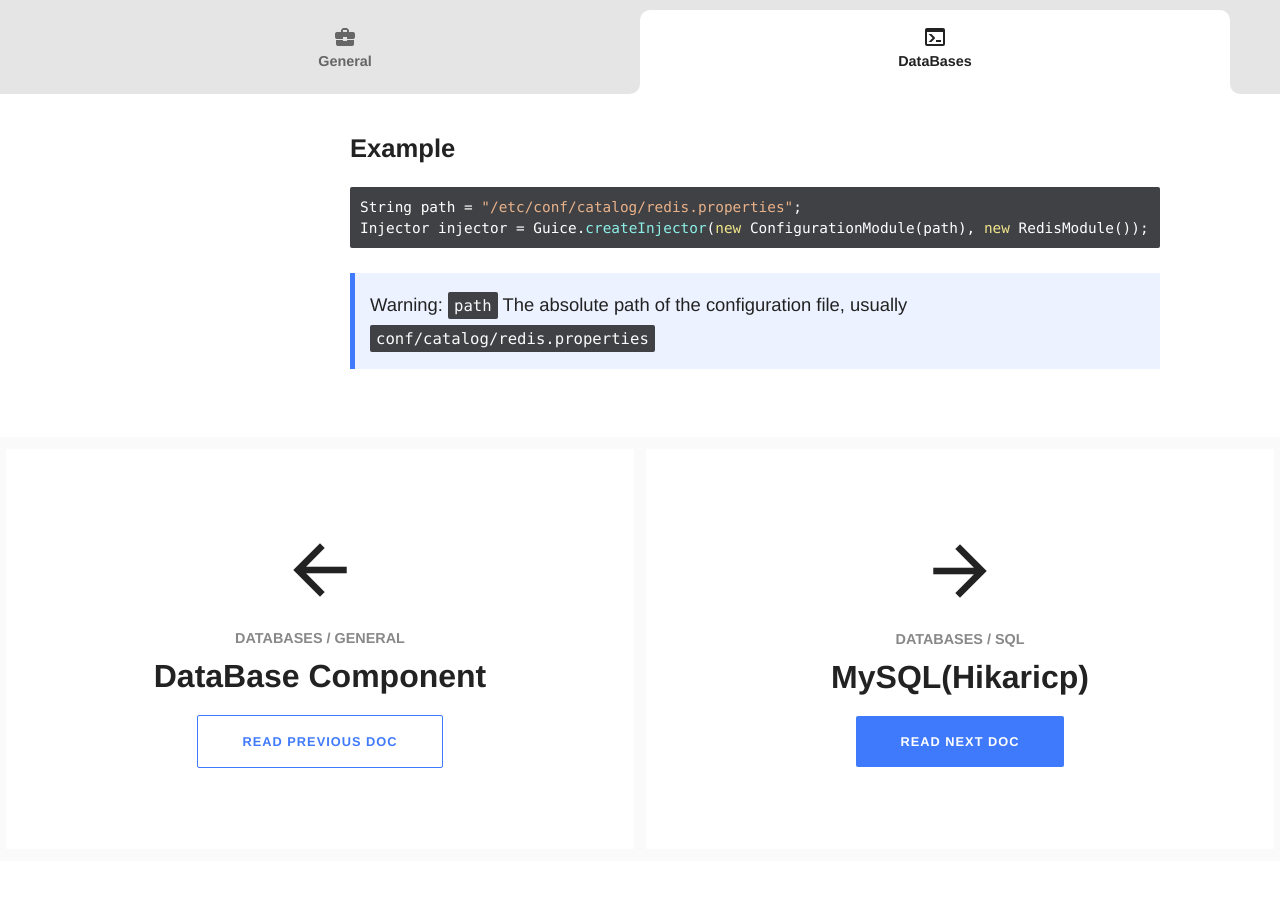
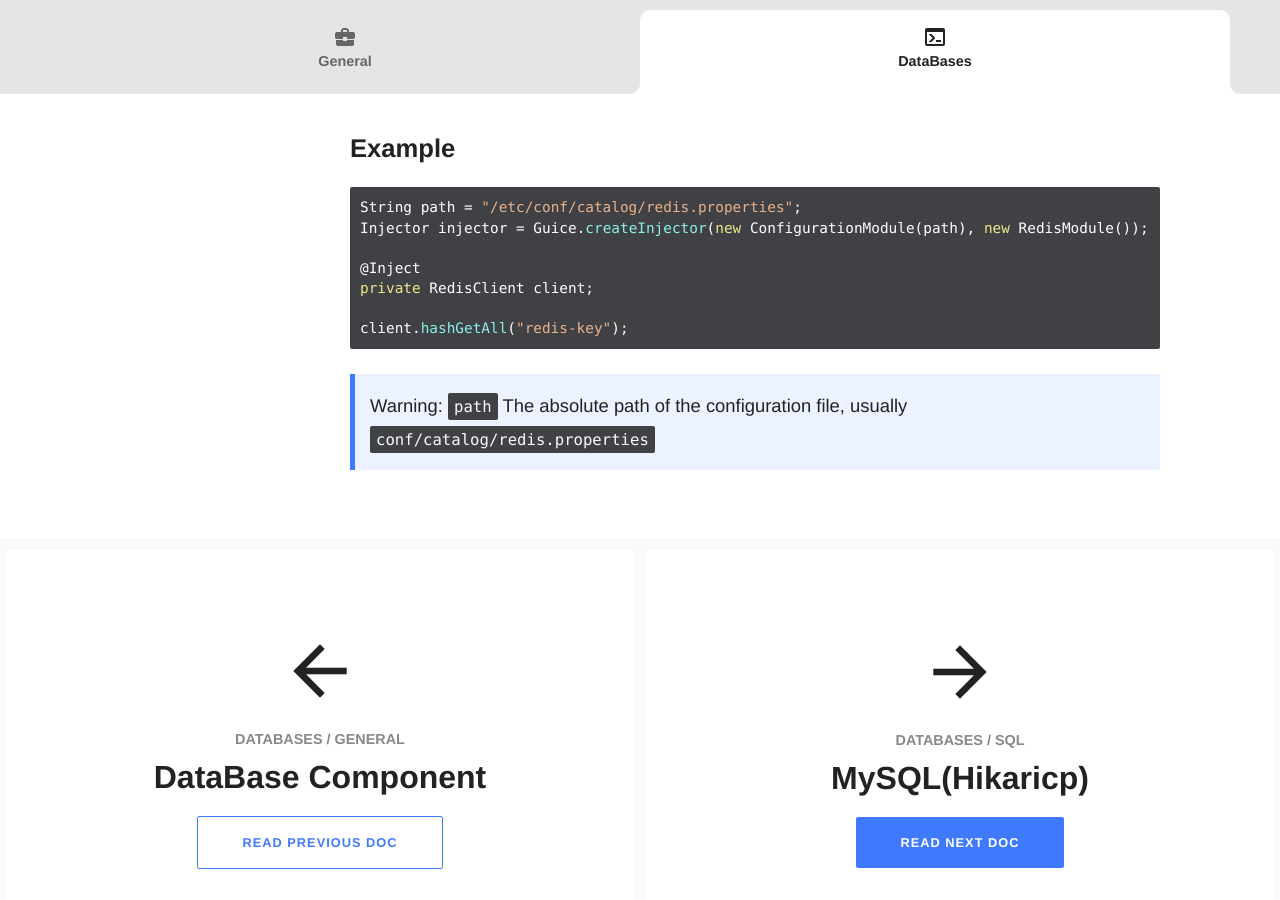
Before and after one commit to EdurtIO/gcm, a Jekyll site: the page built from docs/collections/_databases_docs/nosql/redis.md, in a window 1280 px wide and 900 px high, scrolled down 1803 px. Built offline with Jekyll 4.4.1, drawn with Linux system fonts in a browser that asks for light colours; cached includes are drawn as plain includes; some web fonts are replaced.

Commit message:
Add redis client doc

````diff
--- a/docs/collections/_databases_docs/nosql/redis.md
+++ b/docs/collections/_databases_docs/nosql/redis.md
@@ -58,6 +58,11 @@ redis.timeout=60
 ```java
 String path = "/etc/conf/catalog/redis.properties";
 Injector injector = Guice.createInjector(new ConfigurationModule(path), new RedisModule());
+
+@Inject
+private RedisClient client;
+
+client.hashGetAll("redis-key");
 ```
 
 > Warning: `path` The absolute path of the configuration file, usually `conf/catalog/redis.properties`
````
